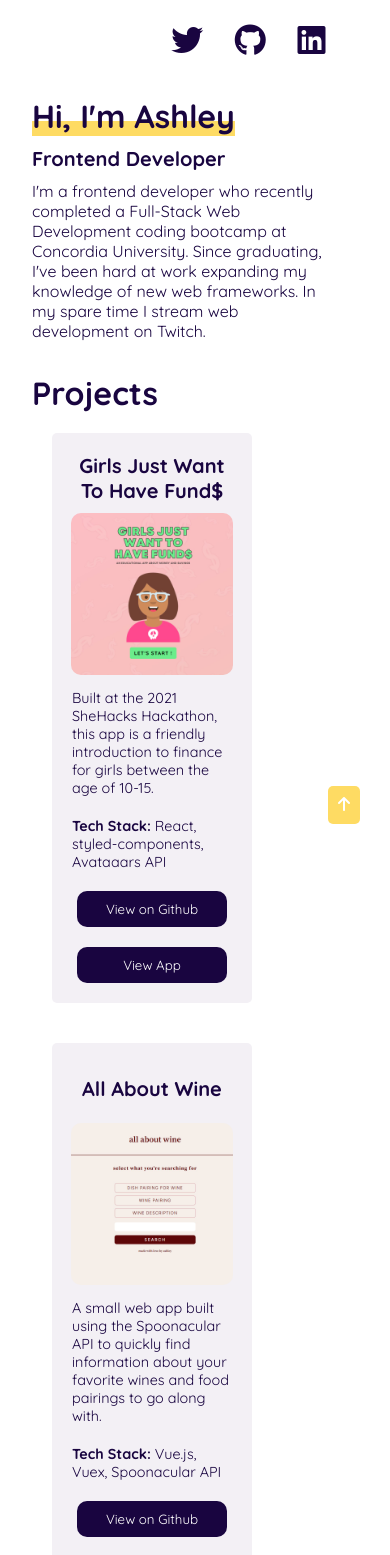
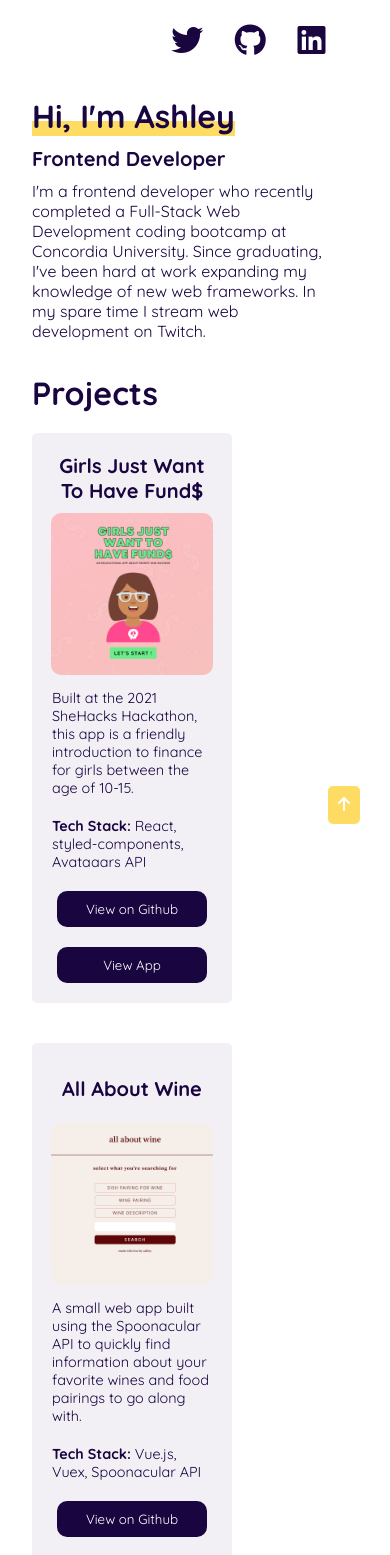
Before and after one commit to splashley/portfolio-v2, a Vue app: page / in a window 390 px wide. Shown: the top 1555 px of the page. Built offline with nearby package versions, Linux system fonts and the light colour scheme.

Commit message:
css changes

```diff
--- a/src/components/Projects.vue
+++ b/src/components/Projects.vue
@@ -12,8 +12,8 @@
           alt="Girls Just Want To Have Fund$ - Project"
         />
         <p>
-          Built at the 2021 SheHacks Hackathon, this app is a friendly introduction
-          to finance for girls between the age of 10-15.
+          Built at the 2021 SheHacks Hackathon, this app is a friendly
+          introduction to finance for girls between the age of 10-15.
         </p>
         <p>
           <strong>Tech Stack:</strong> React, styled-components, Avataaars API
@@ -178,17 +178,16 @@ h2 {
     flex-direction: column;
   }
   .single-project {
-    margin-left: 0;
+    margin-left: 0px;
     margin-top: 20px;
     border-radius: 5px;
     width: 200px;
     padding: 10px;
-    margin: 20px;
     text-align: center;
   }
 
   .single-project:first-child {
-    margin-left: 20px;
+    margin-left: 0px;
   }
 
   .project-img {
```
Lines whose indentation alone changed are shown as unchanged.
